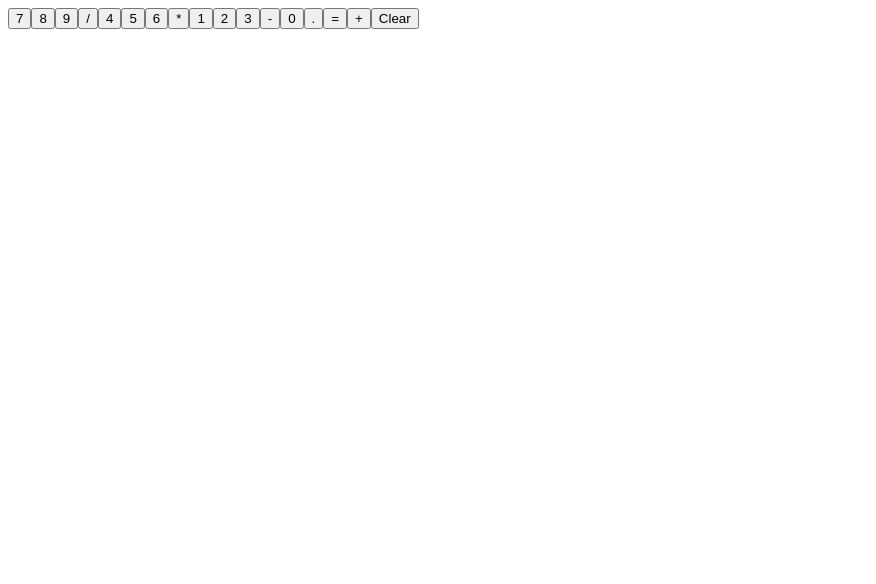
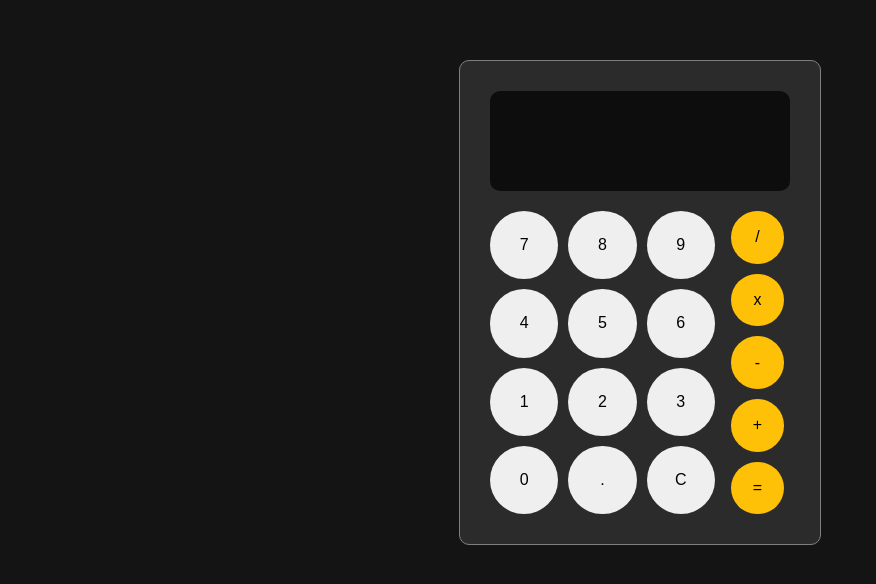
Before and after one commit to ilyessr/calculator, a plain HTML site: page index.html in a window 1280 px wide. Shown: the whole page, without its empty margins (0-876 px from the left). Drawn offline with Linux system fonts and the light colour scheme.

Commit message:
style: update button colors and hover effects

```diff
--- a/index.html
+++ b/index.html
@@ -9,8 +9,11 @@
   </head>
   <body>
     <div class="container">
-      <div class="display"></div>
-      <div class="buttons"></div>
+      <div id="display"></div>
+      <div id="buttons">
+        <div id="leftButtons"></div>
+        <div id="rightButtons"></div>
+      </div>
     </div>
   </body>
 </html>
--- a/script.js
+++ b/script.js
@@ -1,22 +1,19 @@
-const buttons = [
+const leftButtons = [
   "7",
   "8",
   "9",
-  "/",
   "4",
   "5",
   "6",
-  "*",
   "1",
   "2",
   "3",
-  "-",
   "0",
   ".",
-  "=",
-  "+",
+  "C",
 ];
 
+const rightButtons = ["/", "x", "-", "+", "="];
 function add(a, b) {
   return a + b;
 }
@@ -49,21 +46,23 @@ function operate(operator, a, b) {
   }
 }
 
-function initiateCalculator() {
-  const buttonsContainer = document.querySelector(".buttons");
+function initiateButtons() {
+  const leftButtonsElement = document.querySelector("#leftButtons");
+  const rightButtonsElement = document.querySelector("#rightButtons");
 
-  buttons.forEach((symbol) => {
+  leftButtons.forEach((symbol) => {
     const button = document.createElement("button");
     button.textContent = symbol;
-    button.classList.add("btn");
     button.setAttribute("data-value", symbol);
-    buttonsContainer.appendChild(button);
+    leftButtonsElement.appendChild(button);
   });
 
-  const clearButton = document.createElement("button");
-  clearButton.textContent = "Clear";
-  clearButton.classList.add("clear");
-  buttonsContainer.appendChild(clearButton);
+  rightButtons.forEach((symbol) => {
+    const button = document.createElement("button");
+    button.textContent = symbol;
+    button.setAttribute("data-value", symbol);
+    rightButtonsElement.appendChild(button);
+  });
 }
 
-initiateCalculator();
+initiateButtons();
--- a/style.css
+++ b/style.css
@@ -0,0 +1,76 @@
+:root {
+  --bg-color: #141414;
+  --container-bg: #2b2b2b;
+  --display-bg: #0d0d0d;
+  --btn-operator-bg: #ffc107;
+  --btn-ac-bg: #e53935;
+  --btn-gap: 10px;
+}
+
+body {
+  display: flex;
+  justify-content: center;
+  width: 100%;
+  background-color: var(--bg-color);
+  margin: 60px auto;
+}
+
+.container {
+  background-color: var(--container-bg);
+  border-radius: 10px;
+  padding: 30px;
+  width: 300px;
+  border: 1px solid grey;
+}
+
+#display {
+  background-color: var(--display-bg);
+  color: var(--display-text);
+  width: 100%;
+  height: 100px;
+  margin-bottom: 20px;
+  border-radius: 10px;
+}
+
+#buttons {
+  display: flex;
+  gap: var(--btn-gap);
+}
+
+#buttons button:hover {
+  filter: brightness(1.1);
+}
+
+#buttons button {
+  height: auto;
+  border-radius: 50%;
+  font-size: 1rem;
+  border: none;
+  cursor: pointer;
+  aspect-ratio: 1 / 1;
+}
+
+#leftButtons {
+  display: flex;
+  flex-wrap: wrap;
+  width: 75%;
+  gap: var(--btn-gap);
+}
+
+#leftButtons button {
+  width: calc(33.33% - 6.7px);
+}
+
+#rightButtons {
+  display: flex;
+  flex-direction: column;
+  flex: 1;
+  width: 25%;
+  gap: 10px;
+}
+
+#rightButtons button {
+  flex: 1;
+  background-color: var(--btn-operator-bg);
+  margin: auto;
+}
```
